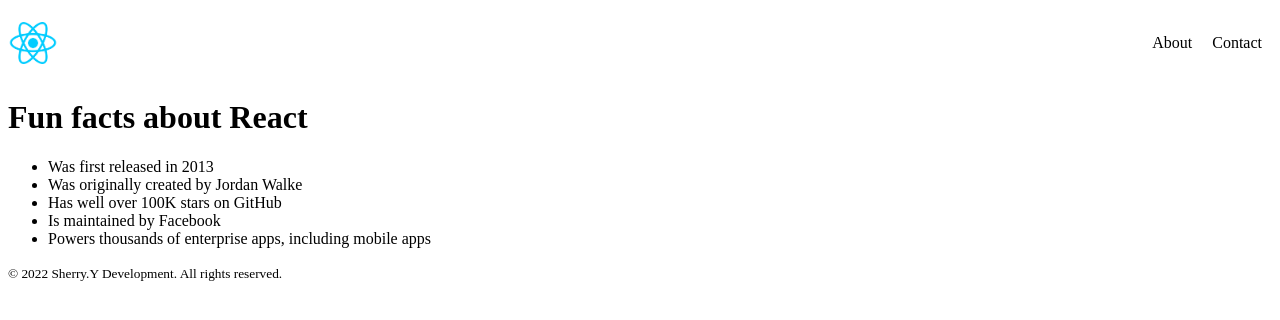
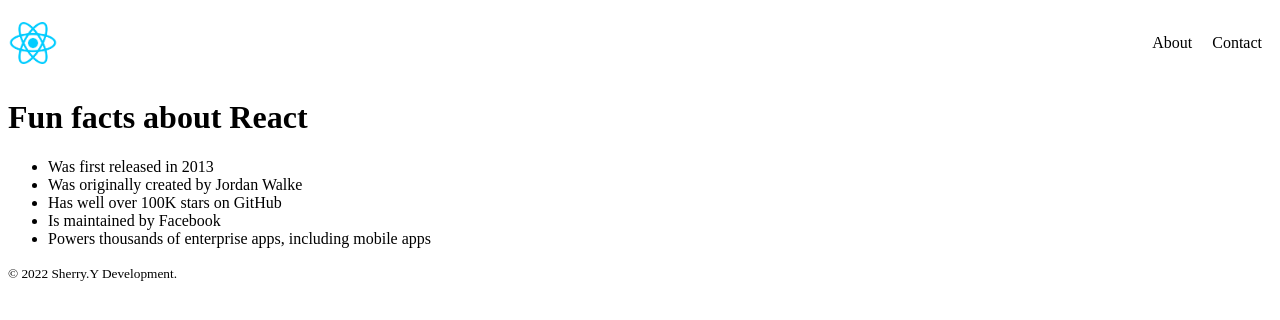
Before and after one commit to sherryysj/ReactJSRecap, a JavaScript app in the folder ReactInfoSite/: page / in a window 1280 px wide. Shown: the top 320 px of the page. Built offline with nearby package versions, Linux system fonts and the light colour scheme; the HTML template or start-up script is replaced by a standard one.

Commit message:
update footer content

```diff
--- a/ReactInfoSite/src/Components/Footer.js
+++ b/ReactInfoSite/src/Components/Footer.js
@@ -2,7 +2,7 @@
 function Footer() {
   return (
     <footer>
-      <small>© 2022 Sherry.Y Development. All rights reserved.</small>
+      <small>© 2022 Sherry.Y Development.</small>
     </footer>
   )
 }
```
